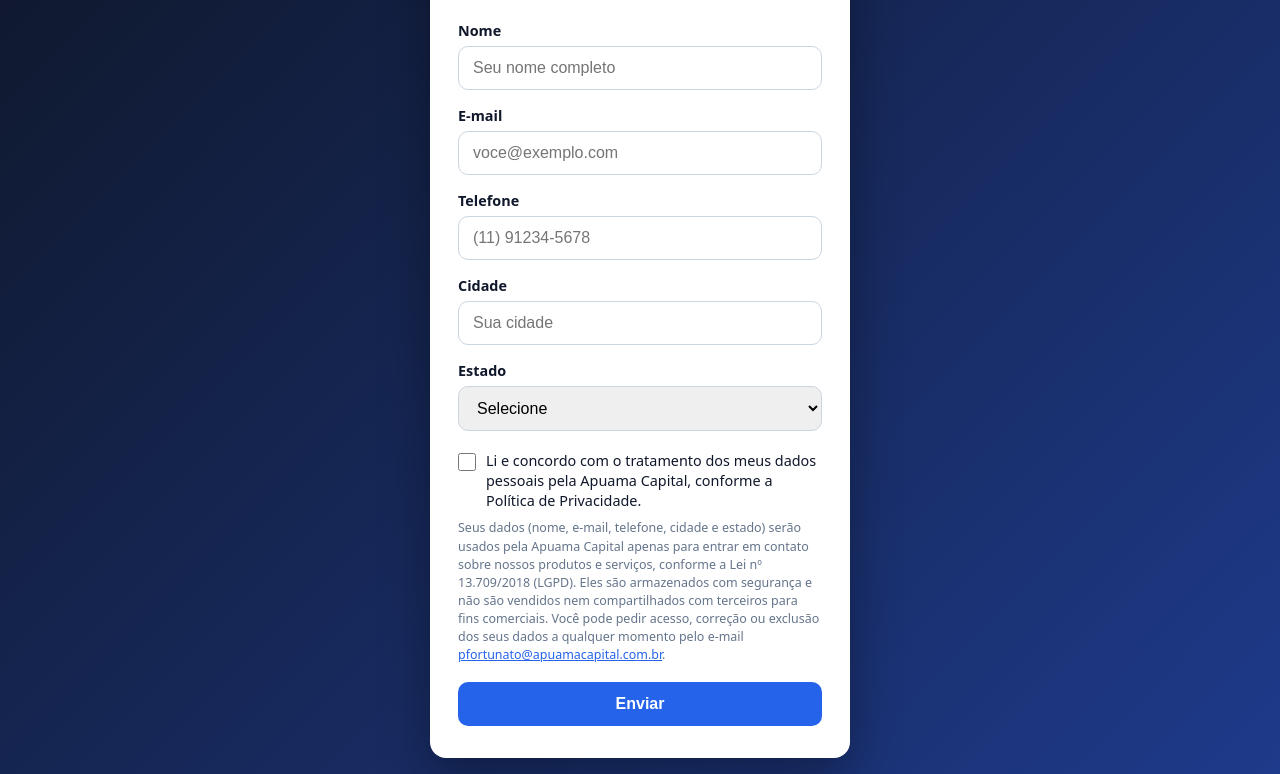
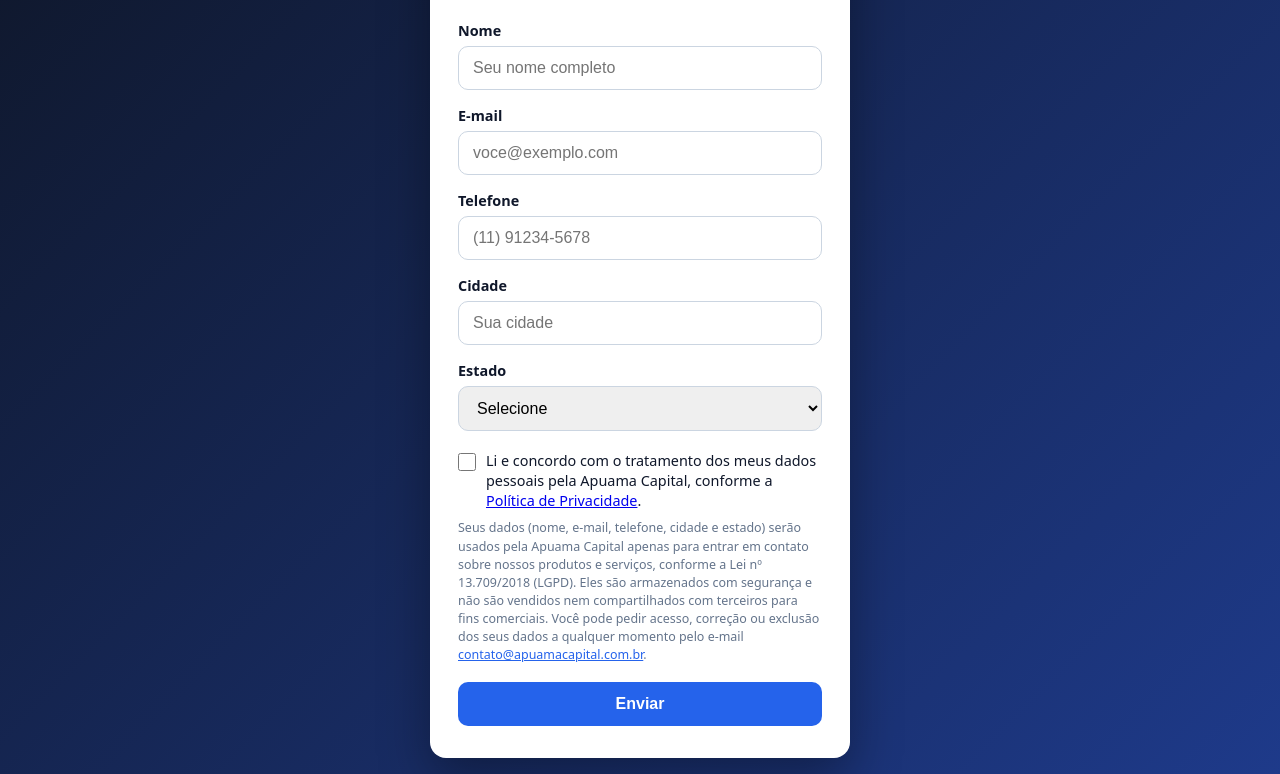
Before and after one commit to apuamacapital/leads, a plain HTML site: page index.html in a window 1280 px wide. Shown: the part 110-884 px from the top of the page. Drawn offline with Linux system fonts and the light colour scheme.

Commit message:
Contato e link da Política de Privacidade (LGPD)
Co-Authored-By: Claude Opus 5.5 <noreply@anthropic.com>
Claude-Session: https://claude.ai/code/session_01148kqb6dRqHsR2h61kU9bC

```diff
--- a/index.html
+++ b/index.html
@@ -98,7 +98,7 @@
         <input type="checkbox" id="consent" name="consent" required>
         <span>Li e concordo com o tratamento dos meus dados pessoais pela Apuama Capital, conforme a <a id="privacy-link" href="#" target="_blank" rel="noopener">Política de Privacidade</a>.</span>
       </label>
-      <p class="lgpd">Seus dados (nome, e-mail, telefone, cidade e estado) serão usados pela Apuama Capital apenas para entrar em contato sobre nossos produtos e serviços, conforme a Lei nº 13.709/2018 (LGPD). Eles são armazenados com segurança e não são vendidos nem compartilhados com terceiros para fins comerciais. Você pode pedir acesso, correção ou exclusão dos seus dados a qualquer momento pelo e-mail <a href="mailto:pfortunato@apuamacapital.com.br">pfortunato@apuamacapital.com.br</a>.</p>
+      <p class="lgpd">Seus dados (nome, e-mail, telefone, cidade e estado) serão usados pela Apuama Capital apenas para entrar em contato sobre nossos produtos e serviços, conforme a Lei nº 13.709/2018 (LGPD). Eles são armazenados com segurança e não são vendidos nem compartilhados com terceiros para fins comerciais. Você pode pedir acesso, correção ou exclusão dos seus dados a qualquer momento pelo e-mail <a href="mailto:contato@apuamacapital.com.br">contato@apuamacapital.com.br</a>.</p>
 
       <button id="submit" type="submit">Enviar</button>
       <div id="msg" class="msg" role="status" aria-live="polite"></div>
@@ -112,7 +112,7 @@
     const WEBHOOK_URL = "https://webhook.automacao.deepspacedata.tech/webhook/45d53c0a-74e5-4587-bac8-d64a6d89f01c";
     const SOURCE = "github-pages";
     // Link da Política de Privacidade. Enquanto estiver vazio, o texto aparece sem link.
-    const PRIVACY_URL = "";
+    const PRIVACY_URL = "https://api.mziq.com/mzfilemanager/v2/d/910ecad9-16d7-464a-af12-f6d5cf291206/686db5e8-7d83-3ab4-6bb4-1e3e06b4f0bd?origin=2";
     // =========================
 
     const privacyLink = document.getElementById("privacy-link");
```
Also changed, not shown: wordpress-snippet.html (+2 -2 lines).
